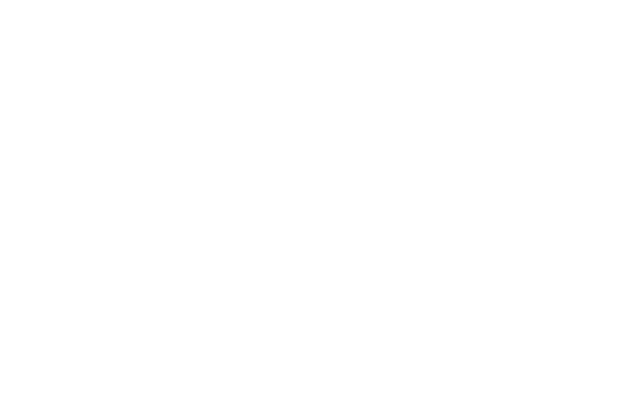
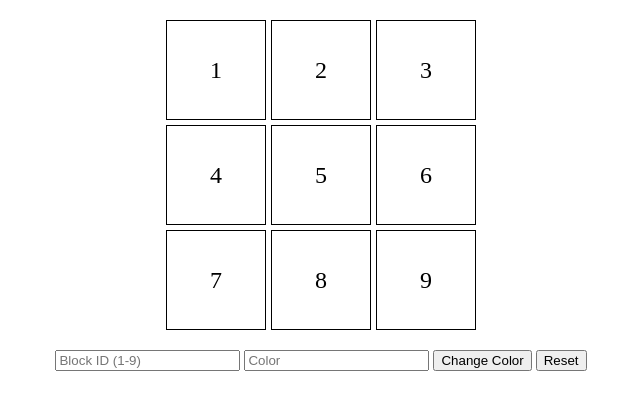
Before and after one commit to acciojob/Replit-Asian-Paints-Arsh249, a website: page main.html in a window 1280 px wide. Shown: the whole page, without its empty margins (319-959 px from the left). Drawn offline with Linux system fonts and the light colour scheme.

Commit message:
created a submission

```diff
--- a/main.html
+++ b/main.html
@@ -8,6 +8,24 @@
 
 <body>
 	<!-- the entire body must be written by student -->
+	<div id="grid-container">
+    <div id="1" class="grid-item">1</div>
+    <div id="2" class="grid-item">2</div>
+    <div id="3" class="grid-item">3</div>
+    <div id="4" class="grid-item">4</div>
+    <div id="5" class="grid-item">5</div>
+    <div id="6" class="grid-item">6</div>
+    <div id="7" class="grid-item">7</div>
+    <div id="8" class="grid-item">8</div>
+    <div id="9" class="grid-item">9</div>
+</div>
+
+<div style="text-align: center;">
+    <input type="number" id="block_id" placeholder="Block ID (1-9)">
+    <input type="text" id="colour_id" placeholder="Color">
+    <button id="change_button">Change Color</button>
+    <button id="Reset">Reset</button>
+</div>
     <script type="text/javascript" src="./script.js">
 </script>
 
--- a/script.js
+++ b/script.js
@@ -1 +1,29 @@
-//your JS code here. If required.
+document.addEventListener("DOMContentLoaded", () => {
+    const changeButton = document.getElementById('change_button');
+    const resetButton = document.getElementById('Reset');
+
+    changeButton.addEventListener('click', () => {
+        const blockId = document.getElementById('block_id').value;
+        const color = document.getElementById('colour_id').value;
+
+        // Reset all blocks to transparent
+        document.querySelectorAll('.grid-item').forEach(item => {
+            item.style.backgroundColor = 'transparent';
+        });
+
+        // Change the color of the specified block
+        if (blockId >= 1 && blockId <= 9) {
+            const block = document.getElementById(blockId);
+            if (block) {
+                block.style.backgroundColor = color;
+            }
+        }
+    });
+
+    resetButton.addEventListener('click', () => {
+        // Reset all blocks to transparent
+        document.querySelectorAll('.grid-item').forEach(item => {
+            item.style.backgroundColor = 'transparent';
+        });
+    });
+});
--- a/styles.css
+++ b/styles.css
@@ -1 +1,17 @@
-/*  your css code here. If applicable */
+ #grid-container {
+            display: grid;
+            grid-template-columns: repeat(3, 100px);
+            grid-template-rows: repeat(3, 100px);
+            gap: 5px;
+            margin: 20px auto;
+            width: max-content;
+        }
+        .grid-item {
+            border: 1px solid #000;
+            display: flex;
+            align-items: center;
+            justify-content: center;
+            font-size: 24px;
+            cursor: pointer;
+            background-color: transparent;
+        }
```
